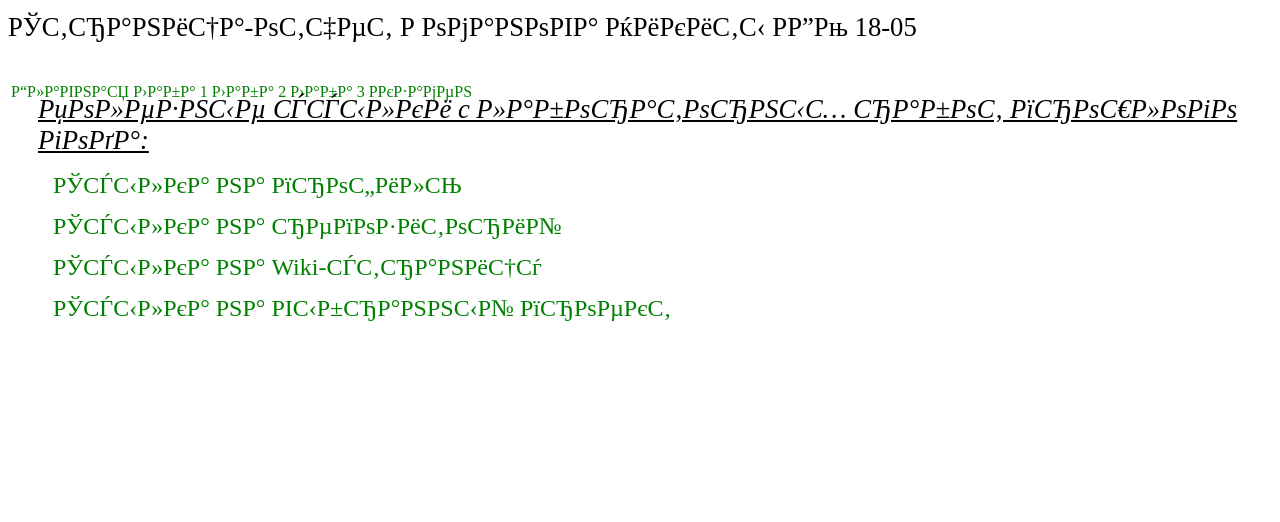
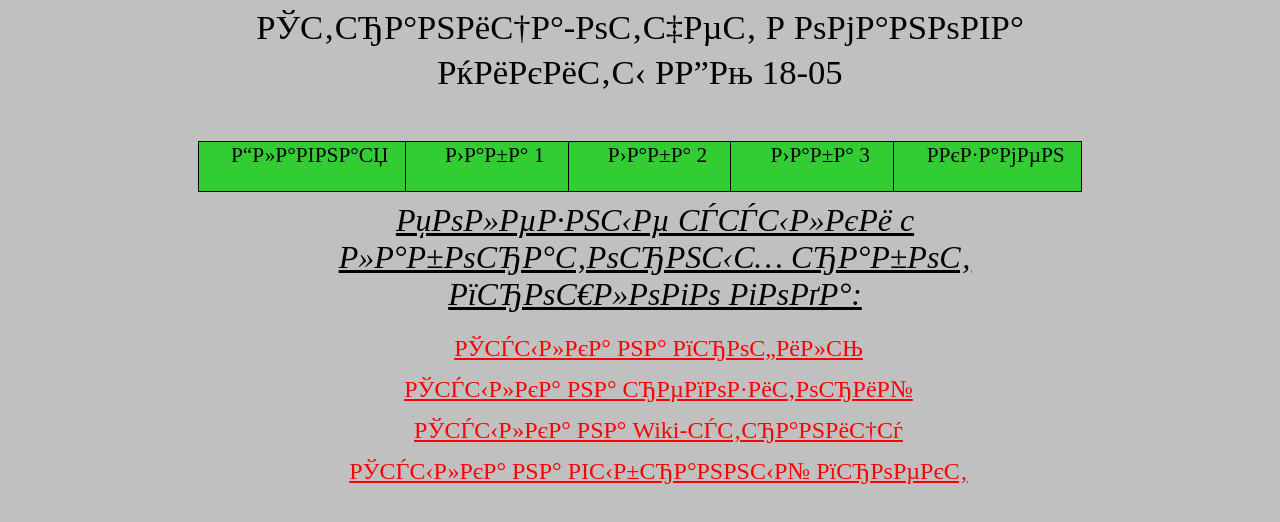
Before and after one commit to Rolliks-nik/Rolliks-nik.github.io, a plain HTML site: page index.html in a window 1280 px wide. Drawn offline with Linux system fonts and the light colour scheme.

Commit message:
Update mystyle.css

```diff
--- a/css/mystyle.css
+++ b/css/mystyle.css
@@ -1,56 +1,115 @@
+body
+{
+	background: silver;
+}
+
+#td3
+{
+	height: 50px;
+	text-align: center;
+	font-size: 16pt;
+	width: 250px;
+	background: limegreen;
+
+
+
+	border-right: 1px solid black;
+	border-left: 1px solid black;
+}
+
+#table1
+{
+	border-collapse: collapse;
+	border: 1px solid black;
+}
+
+td a
+{
+	text-decoration: none;
+	color: black;
+width: 100%;
+height: 100%;
+display: block;
+padding:8px;
+
+}
+
+a
+{
+	color: red;
+}
+a:hover
+	{
+		color: yellow;
+		text-decoration: underline;
+	}
 
 #p1
 {
-font-style : chicago;
-font-size: 20pt;
+	text-align: center;
+	font-size: 26pt;
 }
 
-#p2
+#div1
 {
-margin-top: 30px;
-text-align: center;
-font-size: 32pt;
-font-style: italic;
+	margin-left: 15%; /* Отступ слева */
+     	margin-right: 15%; /* Отступ справа */
+}
 
-}
 
 #p3
 {
-margin-top: -10px;
+margin-top: 10px;
 margin-left: 30px;
-font-size: 20pt;
+font-size: 24pt;
 font-style: italic;
 text-decoration: underline;
+text-align: center;
 }
 
 #p4
 {
 margin-top: -10px;
-margin-left: 45px;
+margin-left: 37px;
 font-size: 18pt;
+text-align: center;
 }
 
-#div1
+#p5
 {
-align:center;
+	margin-top: 30px;
+	font-size: 22pt;
+	margin-left: 15px;
 }
 
-#div3
+#p6
 {
-position:absolute;
-top: 126px;
-left: 600px;
+
+	font-size: 18pt;
+	margin-left: 20px;
 
 }
 
-a
+#p7
 {
-	text-decoration: none;
-	color: green;
+
+	font-size: 14pt;
+	margin-left: 20px;
 
 }
+#td2
+{
 
-a:hover
-	{
-		color: red;
-	}
+	font-size: 14pt;
+}
+
+#th2
+{
+
+	font-size: 14pt;
+}
+
+#table2
+{
+	margin-left: 20px;
+}
```
